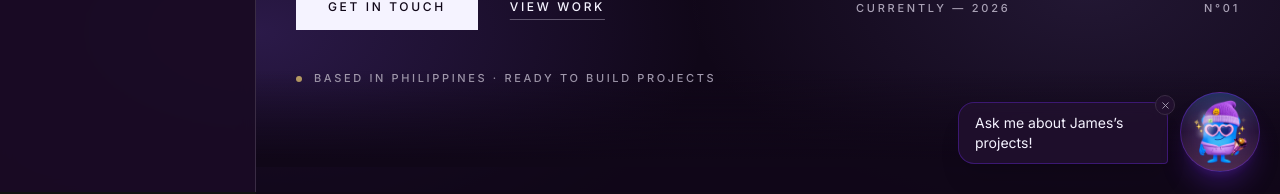
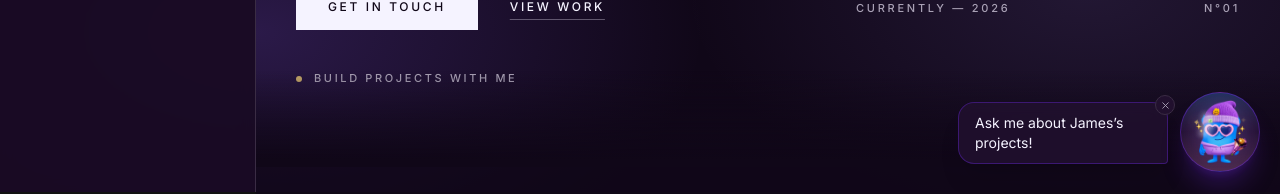
Before and after one commit to Jamesss09/Portfolio, a React (Vite) app in the folder my-portfolio/: page / in a window 1280 px wide. Shown: the part 608-802 px from the top of the page. Built offline with nearby package versions, Linux system fonts and the light colour scheme.

Commit message:
Change Text in hero section

```diff
--- a/my-portfolio/src/components/ui/hero-1.tsx
+++ b/my-portfolio/src/components/ui/hero-1.tsx
@@ -111,7 +111,7 @@ export function Hero({
               aria-hidden
               className="inline-block h-1.5 w-1.5 rounded-full bg-[#c4a76a]"
             />
-            Based in Philippines · Ready to build projects
+            Build Projects With Me
           </p>
         </div>
 
```
